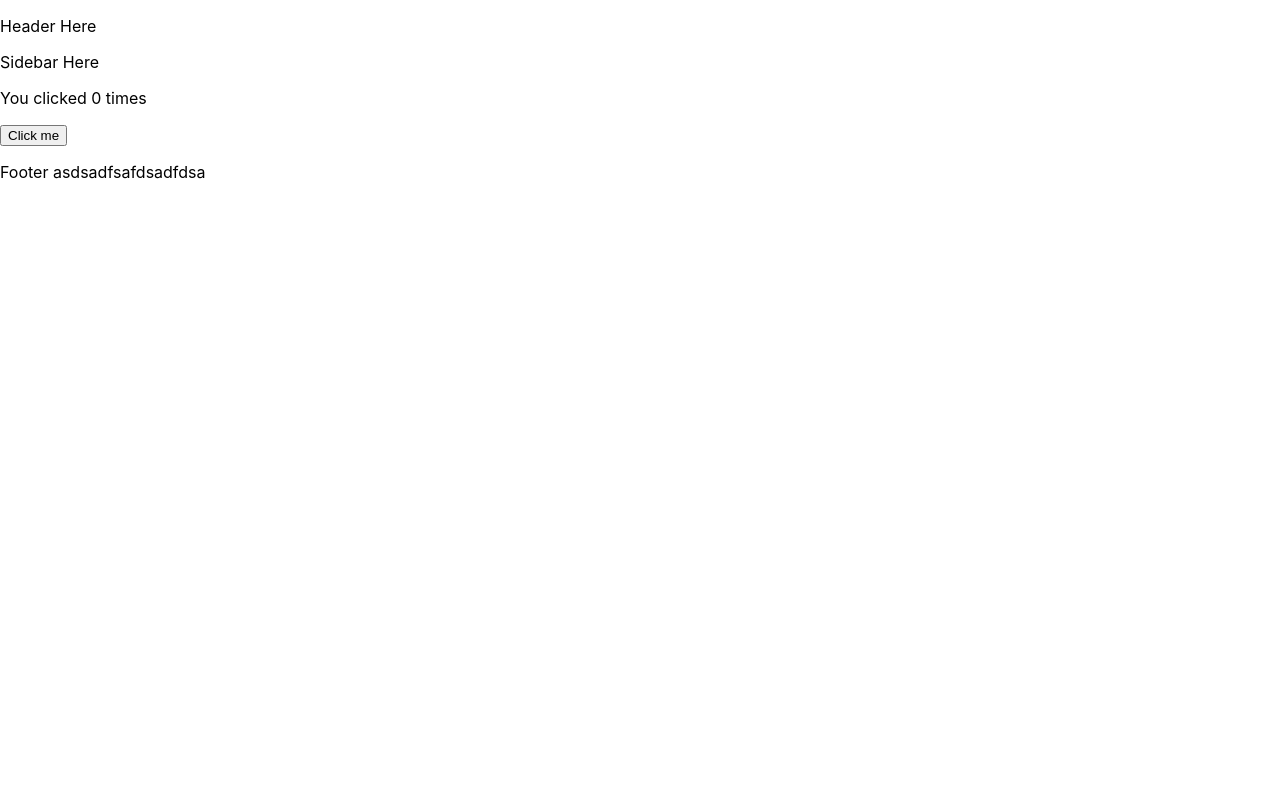
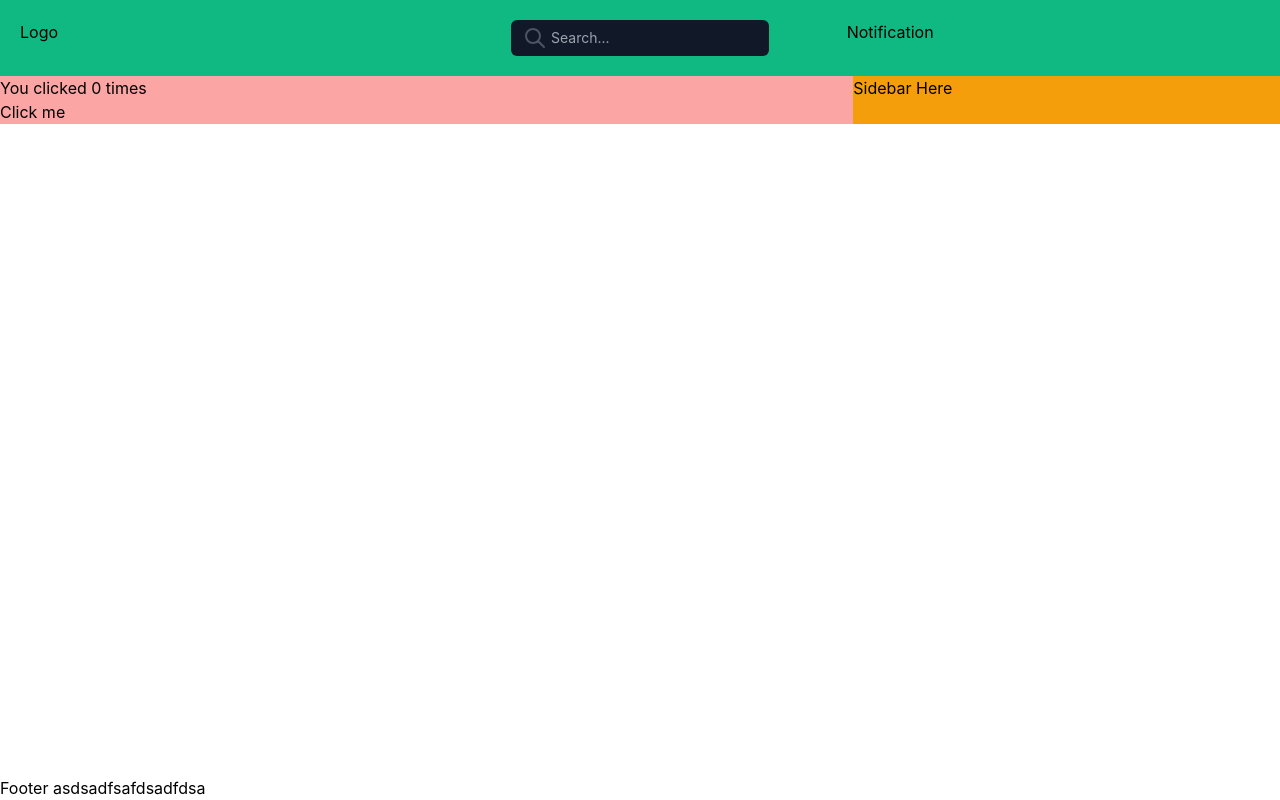
Before and after one commit to MindCtrl01/photobooker-frontend, a React (Create React App) app: page / in a window 1280 px wide. Built offline with nearby package versions, Linux system fonts and the light colour scheme.

Commit message:
config + chia layout using tailwind

```diff
--- /dev/null
+++ b/craco.config.js
@@ -0,0 +1,7 @@
+module.exports = {
+  style: {
+    postcss: {
+      plugins: [require('tailwindcss'), require('autoprefixer')],
+    },
+  },
+}
--- a/src/App.js
+++ b/src/App.js
@@ -7,12 +7,16 @@ import { Fragment } from 'react'
 function App() {
   return (
     <Fragment>
-      <Header></Header>
-      <Sidebar></Sidebar>
-      <Body></Body>
-      <Footer></Footer>
+      <div className="flex flex-col container mx-auto h-screen">
+        <Header></Header>
+        <div className="grid grid-cols-3 mb-auto">
+          <Body></Body>
+          <Sidebar></Sidebar>
+        </div>
+        <Footer></Footer>
+      </div>
     </Fragment>
-  );
+  )
 }
 
-export default App;
+export default App
--- a/src/index.css
+++ b/src/index.css
@@ -1,3 +1,6 @@
+@tailwind base;
+@tailwind components;
+@tailwind utilities;
 body {
   margin: 0;
   font-family: -apple-system, BlinkMacSystemFont, 'Segoe UI', 'Roboto', 'Oxygen',
--- a/src/layouts/body/body.js
+++ b/src/layouts/body/body.js
@@ -6,15 +6,15 @@ import routes from '../../router/index'
 function Body() {
   console.log(routes)
   return (
-      <Router>
+    <Router>
+      <div className="bg-red-300 col-span-2">
         <Switch>
-          {
-            routes.map((route, i) => (
-              <Route key={i} path={route.path} component={route.component} />
-            ))
-          }
+          {routes.map((route, i) => (
+            <Route key={i} path={route.path} component={route.component} />
+          ))}
         </Switch>
-      </Router>
+      </div>
+    </Router>
   )
 }
 
--- a/src/layouts/header/header.js
+++ b/src/layouts/header/header.js
@@ -1,11 +1,39 @@
-import React, { useState } from 'react';
+import React, { useState } from 'react'
 
 function Header() {
   return (
-    <div>
-      <p>Header Here</p>
+    <div className="grid grid-cols-3 p-5 bg-green-500">
+      <p>Logo</p>
+      <div class="relative text-gray-600 focus-within:text-gray-400  m-auto">
+        <span class="absolute inset-y-0 left-0 flex items-center pl-2">
+          <button
+            type="submit"
+            class="p-1 focus:outline-none focus:shadow-outline"
+          >
+            <svg
+              fill="none"
+              stroke="currentColor"
+              stroke-linecap="round"
+              stroke-linejoin="round"
+              stroke-width="2"
+              viewBox="0 0 24 24"
+              class="w-6 h-6"
+            >
+              <path d="M21 21l-6-6m2-5a7 7 0 11-14 0 7 7 0 0114 0z"></path>
+            </svg>
+          </button>
+        </span>
+        <input
+          type="search"
+          name="q"
+          class="py-2 text-sm text-white bg-gray-900 rounded-md pl-10 focus:outline-none focus:bg-white focus:text-gray-900"
+          placeholder="Search..."
+          autocomplete="off"
+        />
+      </div>
+      <p>Notification</p>
     </div>
-  );
+  )
 }
 
-export default Header;
+export default Header
--- a/src/layouts/sidebar/sidebar.js
+++ b/src/layouts/sidebar/sidebar.js
@@ -1,11 +1,11 @@
-import React, { useState } from 'react';
+import React, { useState } from 'react'
 
 function Sidebar() {
   return (
-    <div>
+    <div className="bg-yellow-500">
       <p>Sidebar Here</p>
     </div>
-  );
+  )
 }
 
-export default Sidebar;
+export default Sidebar
--- /dev/null
+++ b/tailwind.config.js
@@ -0,0 +1,11 @@
+module.exports = {
+  purge: [],
+  darkMode: false, // or 'media' or 'class'
+  theme: {
+    extend: {},
+  },
+  variants: {
+    extend: {},
+  },
+  plugins: [],
+}
```
Also changed, not shown: package.json (+9 -4 lines), 1 other file (tests, documents, lock files or other folders).
